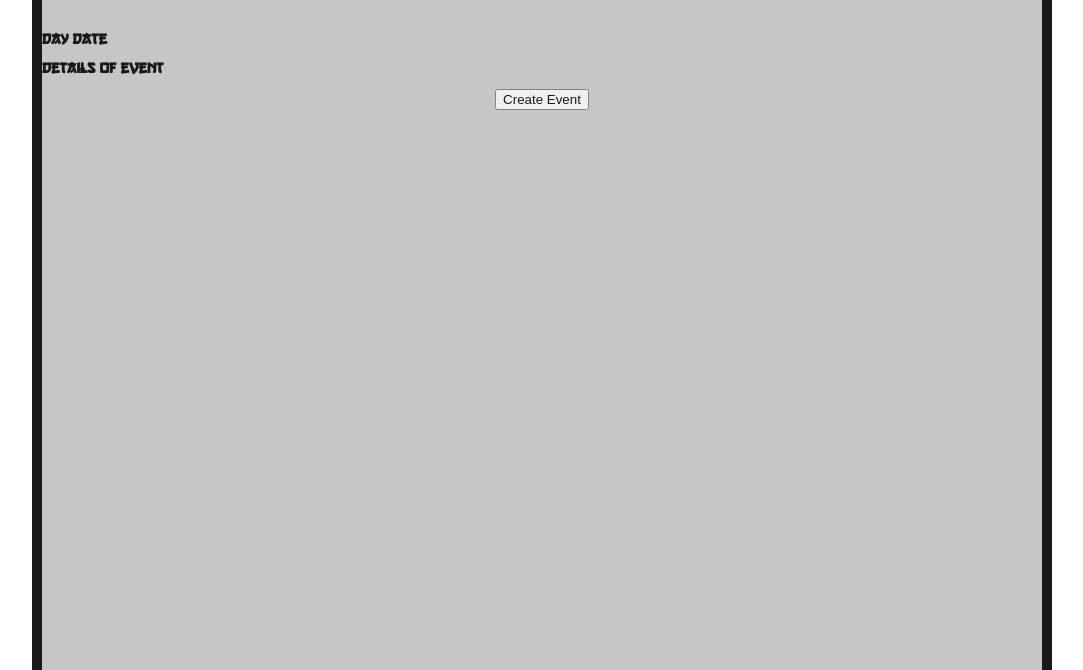
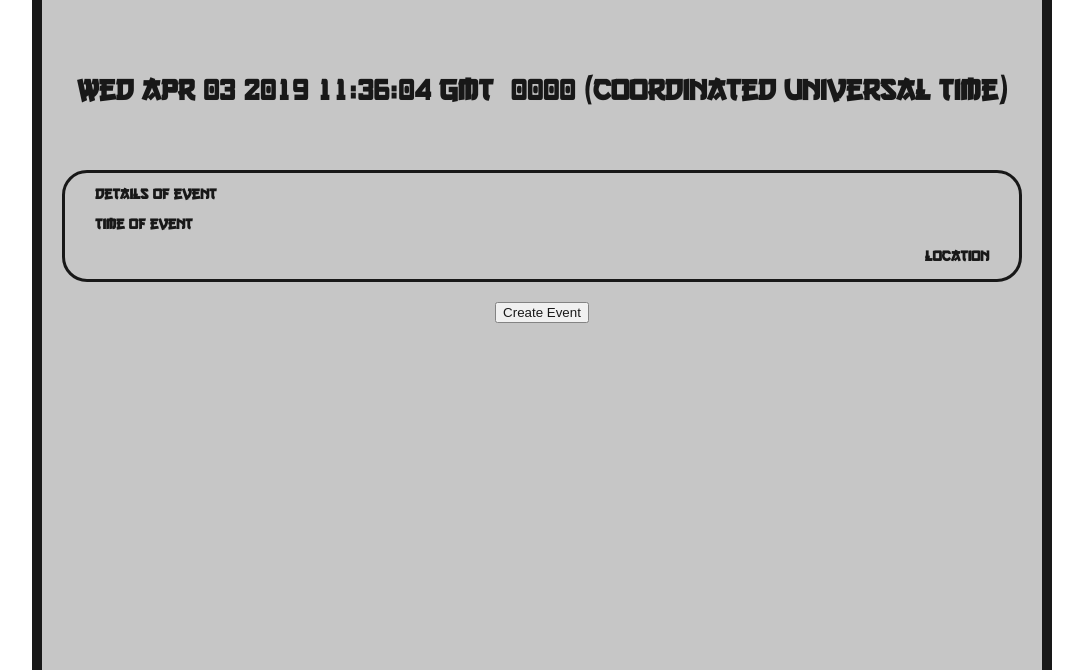
Before and after one commit to Hyarcher/WayOfTheDragon, a website: page public/EventListPage.html in a window 1280 px wide. Shown: the part 130-800 px from the top of the page, without its empty margins (98-1181 px from the left). Drawn offline with Linux system fonts and the light colour scheme.

Commit message:
Add files via upload
Added id tags to the text on the EventListPage, made changes to the css concerning the event list page

```diff
--- a/public/EventListPage.html
+++ b/public/EventListPage.html
@@ -7,10 +7,16 @@
 
 <body>
   <div id="main">
-  <h1>Event List</h1>
+  <h1>Event List</h1><br>
+  <h2 id="DayDate"></h2><br>
+  <script>
+    document.getElementById('DayDate').innerHTML = Date();
+  </script>
     <div class="border">
-      <h2>Day Date</h2>
-      <h2>details of event</h2>
+      <h2 id="EventDetails">details of event</h2>
+      <h2 id="EventTime">time of event</h2>
+      <h3 id="Location">Location</h3>
+
     </div>
     <button type="button">Create Event</button>
   </div>
--- a/public/style.css
+++ b/public/style.css
@@ -50,11 +50,24 @@ tr {
     font-family: 'Gang of Three';
 }
 
+.border{
+  border: solid;
+  border-color: black;
+  border-radius: 25px;
+  margin: 20px;
+}
+
  .border h2 {
     font-family: 'Gang of Three';
     font-size: 15px;
     text-align: left;
+    padding-left: 30px;
+}
 
+.border h3{
+  text-align: right;
+  font-size: 15px;
+  padding-right: 30px;
 }
 
 .container {
```
